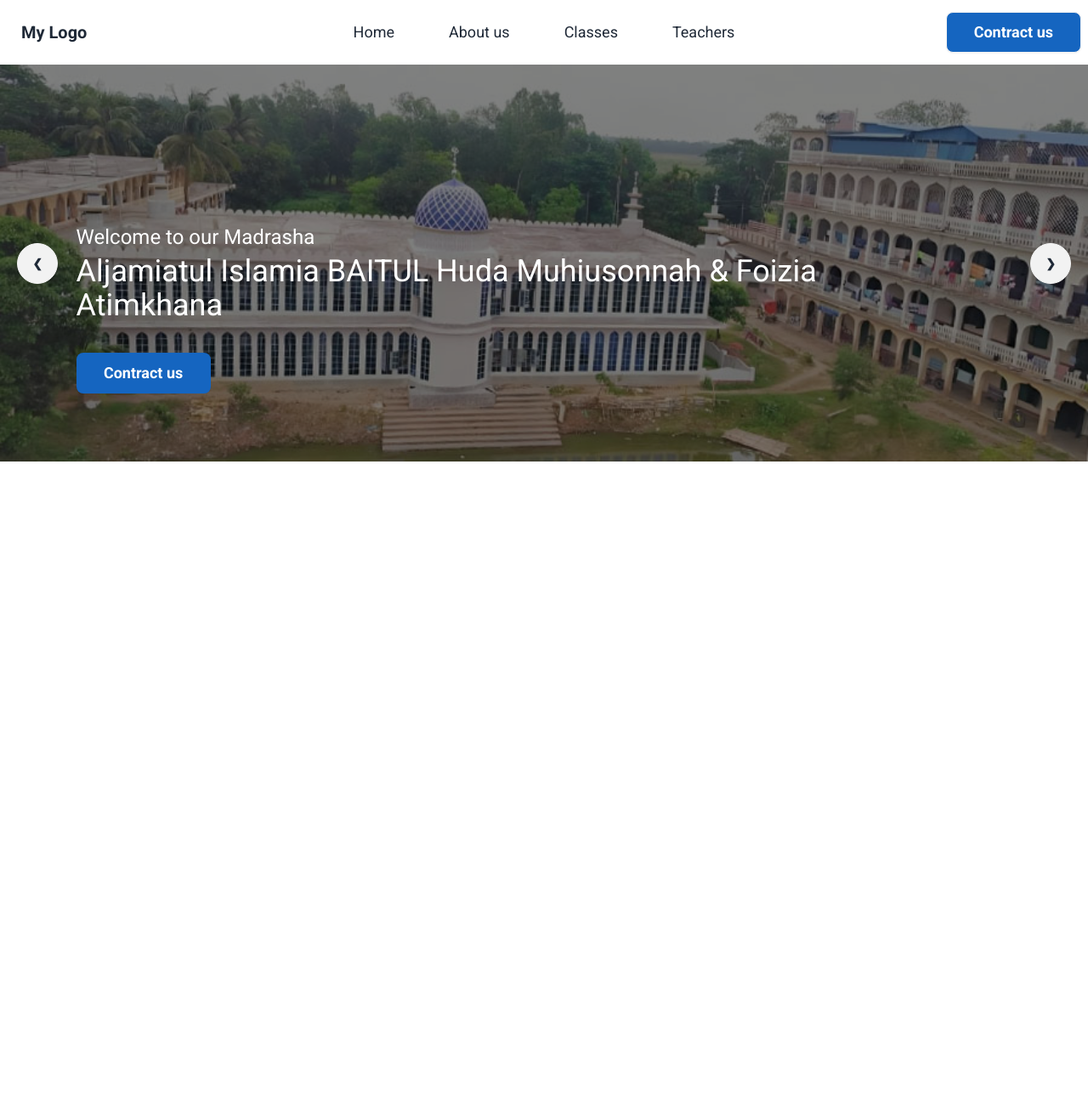
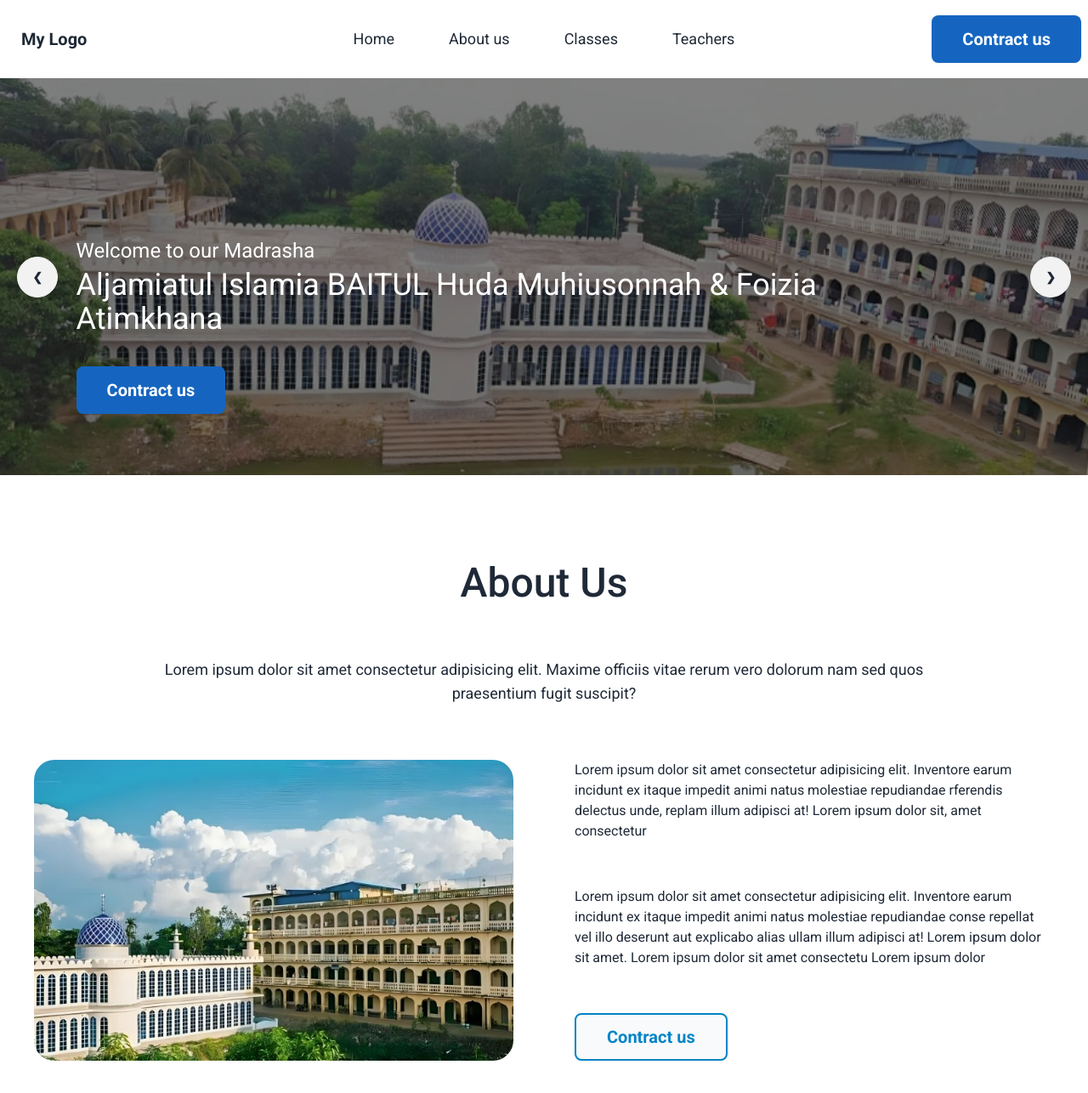
Before and after one commit to jisan-05/school-website, a plain HTML site: page index.html in a window 1280 px wide. Shown: the whole page at 85% size. Before the commit the page ends 800 px from the top, so only its background shows below. Drawn offline with nearby package versions, Linux system fonts and the light colour scheme.

Commit message:
add about us section

```diff
--- a/index.html
+++ b/index.html
@@ -25,6 +25,7 @@
                 extend: {
                     colors: {
                         clifford: "#da373d",
+                        primary_400: "#1565C0",
                     },
                     fontFamily: {
                         roboto: ["Roboto", "sans-serif"],
@@ -34,7 +35,7 @@
                     },
                     backgroundColor: {
                         primary: "#1565C0",  //primary color
-                        hover: "#0D47A1",  //primary color
+                        dark_blue: "#0D47A1",  //primary color
                     },
                 },
             },
@@ -44,7 +45,7 @@
 
 <body class="font-roboto">
     <header class="container mx-auto">
-        <div class="navbar bg-base-100">
+        <div class="navbar bg-base-100 py-4">
             <div class="navbar-start">
                 <div class="dropdown">
                     <div tabindex="0" role="button" class="btn btn-ghost lg:hidden">
@@ -64,9 +65,15 @@
                         <li><a class="">Teachers</a></li>
                     </ul>
                 </div>
+                <div class="hidden lg:inline">
+                    <a class="btn btn-ghost text-xl ">My Logo</a>
+                </div>
+            </div>
+            <div class="flex justify-center pr-10 md:hidden">
                 <a class="btn btn-ghost text-xl">My Logo</a>
             </div>
-            <div class="navbar-center hidden lg:flex">
+
+            <div class="navbar-center hidden md:flex">
                 <ul class="menu menu-horizontal px-1">
                     <li><a class="text-lg px-8">Home</a></li>
                     <li>
@@ -76,8 +83,9 @@
                     <li><a class="text-lg px-8">Teachers</a></li>
                 </ul>
             </div>
-            <div class="navbar-end">
-                <a class="btn bg-primary hover:bg-hover text-white md:px-8 md:text-lg">Contract us</a>
+            <div class="navbar-end ">
+                <a class="btn bg-primary hover:bg-dark_blue text-white md:px-9 md:h-14 md:text-xl border-none">Contract
+                    us</a>
             </div>
         </div>
     </header>
@@ -93,10 +101,11 @@
                 <div
                     class="absolute top-[25%] left-[10%] md:top-[34%] md:left[6%] lg:top[40%] lg:left[0%] xl:top-[40%] xl:left-[7%] w-[80%]">
                     <p class="md:text-2xl text-white">Welcome to our Madrasha</p>
-                    <h1 class="text-lg md:text-3xl xl:text-4xl text-white mt-1 mb-9">Aljamiatul Islamia BAITUL Huda Muhiusonnah & Foizia Atimkhana
+                    <h1 class="text-lg md:text-3xl xl:text-4xl text-white mt-1 mb-9">Aljamiatul Islamia BAITUL Huda
+                        Muhiusonnah & Foizia Atimkhana
                     </h1>
                     <div class="hidden lg:block">
-                        <a class="btn bg-primary hover:bg-hover text-white md:px-8 md:text-lg border-none w-[158px]">Contract
+                        <a class="btn bg-primary hover:bg-dark_blue text-white md:px-9 md:h-14 md:text-xl border-none">Contract
                             us</a>
                     </div>
                 </div>
@@ -112,10 +121,11 @@
                 <div
                     class="absolute top-[25%] left-[10%] md:top-[34%] md:left[8%] lg:top[40%] lg:left[8%] xl:top-[40%] xl:left-[8%] w-[80%]">
                     <p class="md:text-2xl text-white">Welcome to our Madrasha</p>
-                    <h1 class="text-lg md:text-3xl xl:text-4xl text-white mt-1 mb-9">Aljamiatul Islamia BAITUL Huda Muhiusonnah & Foizia Atimkhana
+                    <h1 class="text-lg md:text-3xl xl:text-4xl text-white mt-1 mb-9">Aljamiatul Islamia BAITUL Huda
+                        Muhiusonnah & Foizia Atimkhana
                     </h1>
                     <div class="hidden lg:block">
-                        <a class="btn bg-primary hover:bg-hover text-white md:px-8 md:text-lg border-none w-[158px]">Contract
+                        <a class="btn bg-primary hover:bg-dark_blue text-white md:px-9 md:h-14 md:text-xl border-none">Contract
                             us</a>
                     </div>
                 </div>
@@ -131,15 +141,48 @@
                 <div
                     class="absolute top-[25%] left-[10%] md:top-[34%] md:left[8%] lg:top[40%] lg:left[8%] xl:top-[40%] xl:left-[8%] w-[80%]">
                     <p class="md:text-2xl text-white">Welcome to our Madrasha</p>
-                    <h1 class="text-lg md:text-3xl xl:text-4xl text-white mt-1 mb-9">Aljamiatul Islamia BAITUL Huda Muhiusonnah & Foizia Atimkhana
+                    <h1 class="text-lg md:text-3xl xl:text-4xl text-white mt-1 mb-9">Aljamiatul Islamia BAITUL Huda
+                        Muhiusonnah & Foizia Atimkhana
                     </h1>
                     <div class="hidden lg:block">
-                        <a class="btn bg-primary hover:bg-hover text-white md:px-8 md:text-lg border-none w-[158px]">Contract
+                        <a class="btn bg-primary hover:bg-dark_blue text-white md:px-9 md:h-14 md:text-xl border-none">Contract
                             us</a>
                     </div>
                 </div>
             </div>
         </div>
+
+
+        <!-- ------------About Us Section Start ------------- -->
+        <section class="container mx-auto my-10 md:my-16 lg:my-20 xl:my-24 px-6 md:px-10">
+            <div class=" space-y-16">
+                <h1 class="text-3xl md:text-4xl lg:text-5xl font-medium text-center">About Us</h1>
+                <p class="text-center text-lg md:w-3/4 mx-auto">Lorem ipsum dolor sit amet consectetur adipisicing elit.
+                    Maxime officiis vitae rerum vero dolorum nam
+                    sed quos praesentium fugit suscipit?</p>
+                <div class="flex flex-col lg:flex-row justify-between ">
+                    <div class="w-full lg:w-[47%] ">
+                        <img src="./images/img-5.jpg" alt="" class="rounded-3xl">
+                    </div>
+                    <div class="w-full lg:w-[47%] flex flex-col  justify-between mt-6 lg:mt-0 space-y-4 lg:space-y-0">
+                        <p>Lorem ipsum dolor sit amet consectetur adipisicing elit. Inventore earum incidunt ex itaque
+                            impedit animi natus molestiae repudiandae rferendis delectus unde, replam illum adipisci at! Lorem ipsum dolor sit, amet
+                            consectetur </p>
+
+                        <p>Lorem ipsum dolor sit amet consectetur adipisicing elit. Inventore earum incidunt ex itaque
+                            impedit animi natus molestiae repudiandae conse repellat vel illo deserunt aut explicabo
+                            alias ullam illum adipisci at! Lorem ipsum dolor sit amet. Lorem ipsum dolor sit amet
+                            consectetu Lorem ipsum dolor </p>
+
+                        <div class="text-center lg:text-start">
+                            <a
+                                class="btn bg-gray-50 hover:bg-primary hover:text-white border-2 border-sky-600 text-sky-600 md:px-9 md:h-14 md:text-xl ">Contract
+                                us</a>
+                        </div>
+                    </div>
+                </div>
+            </div>
+        </section>
     </main>
 
 </body>
```
Also changed, not shown: images/img-5.jpg (added), images/slider3.jpg (deleted).
